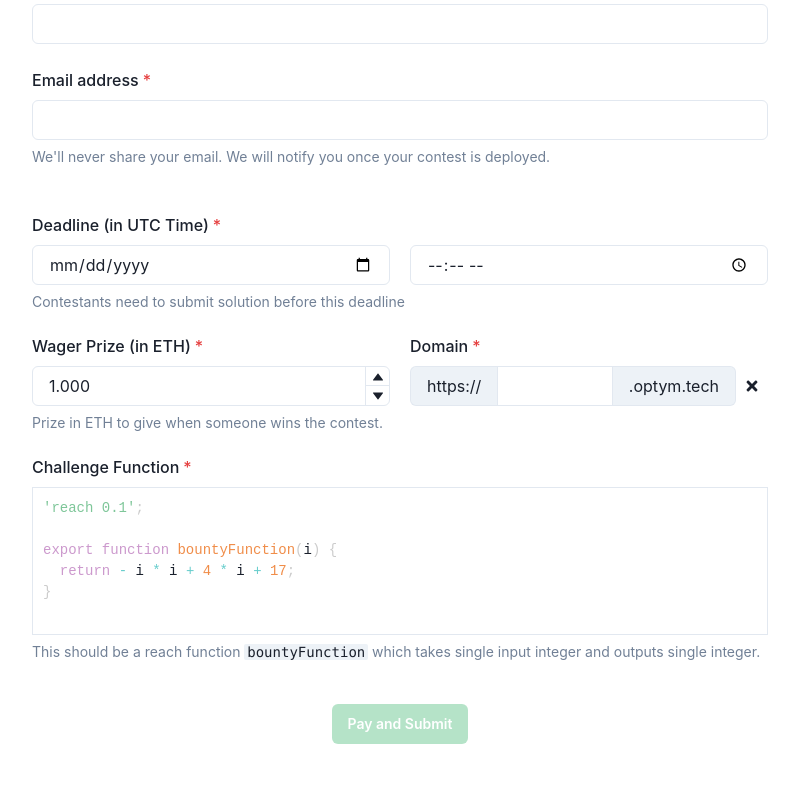
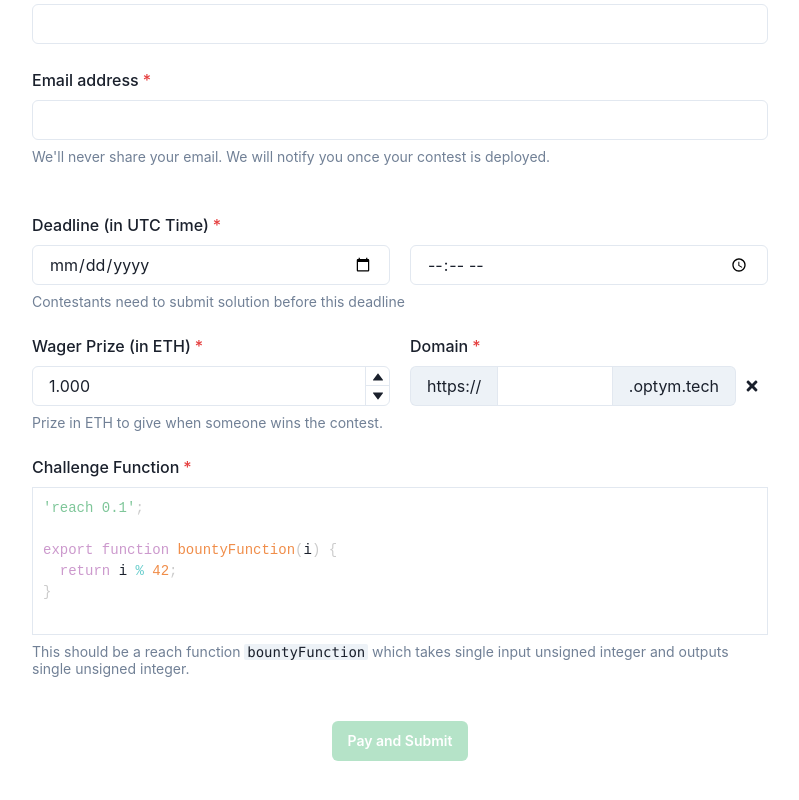
Before and after one commit to kanav99/optym-website, a React (Create React App) app: page /new in a window 1280 px wide. Shown: the part 340-1140 px from the top of the page, without its empty margins (240-1039 px from the left). Built offline with nearby package versions, Linux system fonts and the light colour scheme; what @reach-sh/stdlib would draw is missing.

Commit message:
only unsigned

```diff
--- a/src/Form.js
+++ b/src/Form.js
@@ -75,7 +75,7 @@ const Funder = (Who, funderParams) => ({
 function Form() {
   const [domainStatus, setDomainStatus] = useState(DOMAIN_NULL);
   const [code, setCode] = useState(
-    `'reach 0.1';\n\nexport function bountyFunction(i) {\n  return - i * i + 4 * i + 17;\n}\n`
+    `'reach 0.1';\n\nexport function bountyFunction(i) {\n  return i % 42;\n}\n`
   );
 
   const steps = [
@@ -321,7 +321,8 @@ function Form() {
                 />
                 <FormHelperText>
                   This should be a reach function <Code>bountyFunction</Code>{' '}
-                  which takes single input integer and outputs single integer.
+                  which takes single input unsigned integer and outputs single
+                  unsigned integer.
                 </FormHelperText>
               </FormControl>
               <br />
```
